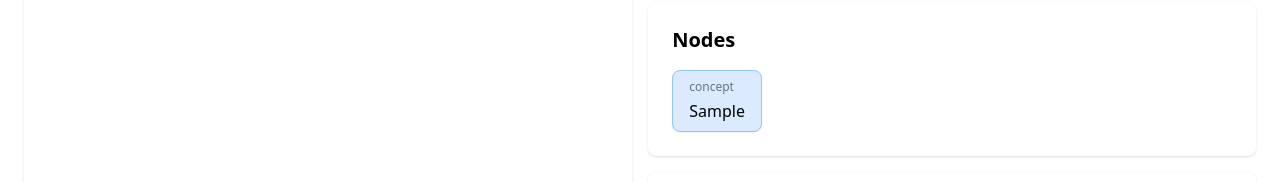
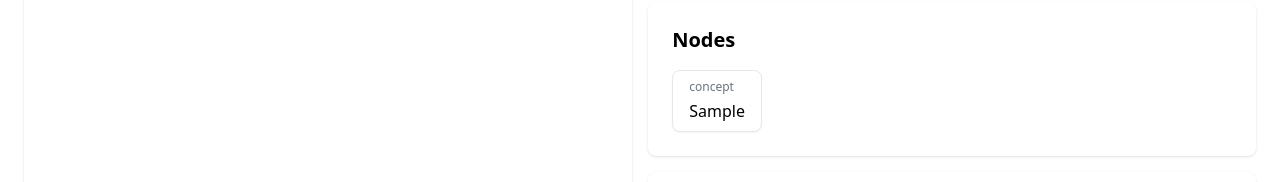
Before and after one commit to ngormsen/brapper, a React (Create React App) app: page /conev in a window 1280 px wide. Both pictures are taken after typing "Sample" into the empty fields and a click on the button "Add Node". Shown: the part 350-532 px from the top of the page. Built offline with nearby package versions, Linux system fonts and the light colour scheme.

Commit message:
Refactored NodeDisplay to use a default white background and updated ConEvPage link update logic to account for new color conditions.

```diff
--- a/src/components/nodes/NodeDisplay.tsx
+++ b/src/components/nodes/NodeDisplay.tsx
@@ -20,16 +20,12 @@ interface NodeDisplayProps {
     colorClass?: string;
 }
 
-const typeColors = {
-    concept: 'bg-blue-100 border-blue-300',
-    evidence: 'bg-green-100 border-green-300',
-    question: 'bg-yellow-100 border-yellow-300'
-};
+
 
 export const NodeDisplay: React.FC<NodeDisplayProps> = ({ node, links, maxLength = 50, colorClass }) => {
     const isLongText = node.text.length > maxLength;
     const displayText = isLongText ? `${node.text.slice(0, maxLength)}...` : node.text;
-    const baseColorClass = colorClass || typeColors[node.type];
+    const baseColorClass = colorClass || 'bg-white';
 
     return (
         <div className={`${baseColorClass} px-4 py-2 rounded-lg shadow-sm hover:shadow-md transition-shadow group relative border`}>
--- a/src/pages/ConEvPage.tsx
+++ b/src/pages/ConEvPage.tsx
@@ -159,14 +159,14 @@ const ConEvPage: React.FC = () => {
 
                 // Update links in a separate effect to ensure we have the latest node state
                 setTimeout(() => {
-                    // If there was a previous color, remove its links
-                    if (oldColor !== undefined) {
+                    // If there was a previous color and it's different from the new color, remove its links
+                    if (oldColor !== undefined && oldColor !== selectedColor) {
                         removeColorLinks(nodeId, oldColor);
                     }
 
-                    // If new color is set (not null/undefined) and not white (1),
+                    // If new color is set (not null/undefined) and not white (5),
                     // create new links
-                    if (selectedColor !== 1) {
+                    if (selectedColor !== 6) {
                         createColorLinks(nodeId, selectedColor as ColorNumber);
                     }
                 }, 0);
```
